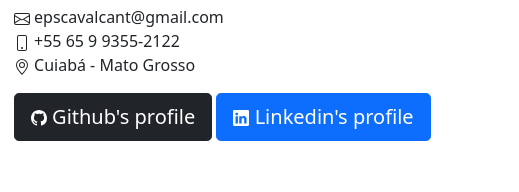
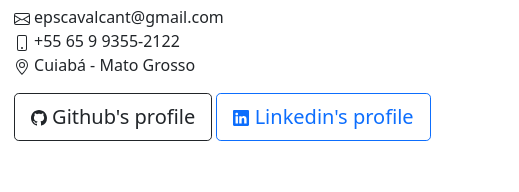
Before and after one commit to epscavalcante/me, a plain HTML site: page index.html in a window 1280 px wide. Shown: the part 248-440 px from the top of the page, 522-1041 px from the left. Drawn offline with nearby package versions, Linux system fonts and the light colour scheme.

Commit message:
add outline-buttons

```diff
--- a/index.html
+++ b/index.html
@@ -70,7 +70,7 @@
                 </ul>
 
                 <div class="d-grid gap-2 d-md-block">
-                    <a href="#" class="btn btn-lg btn-dark">
+                    <a href="#" class="btn btn-lg btn-outline-dark">
 
                         <svg xmlns="http://www.w3.org/2000/svg" width="16" height="16" fill="currentColor"
                             class="bi bi-github" viewBox="0 0 16 16">
@@ -82,7 +82,7 @@
 
                     </a>
 
-                    <a href="#" class="btn btn-lg btn-primary">
+                    <a href="#" class="btn btn-lg btn-outline-primary">
                         <svg xmlns="http://www.w3.org/2000/svg" width="16" height="16" fill="currentColor"
                             class="bi bi-linkedin" viewBox="0 0 16 16">
                             <path
```
